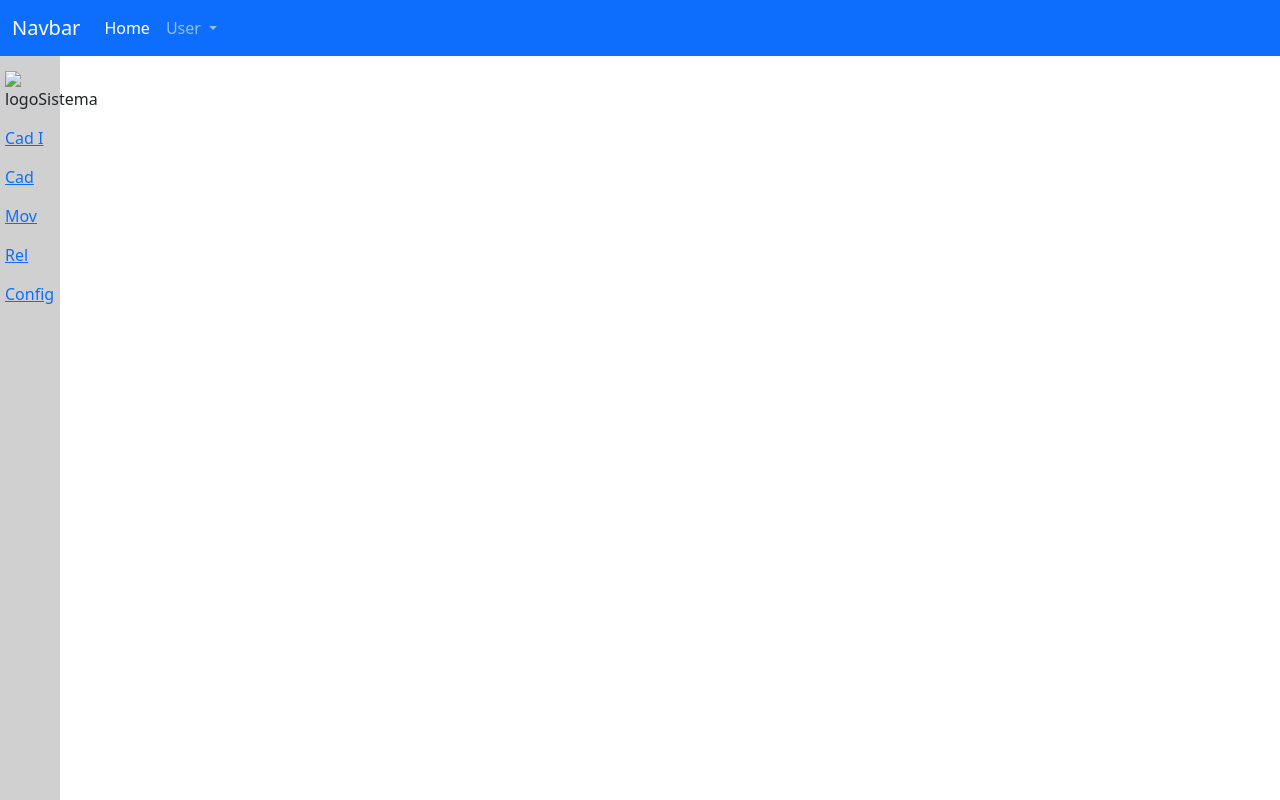
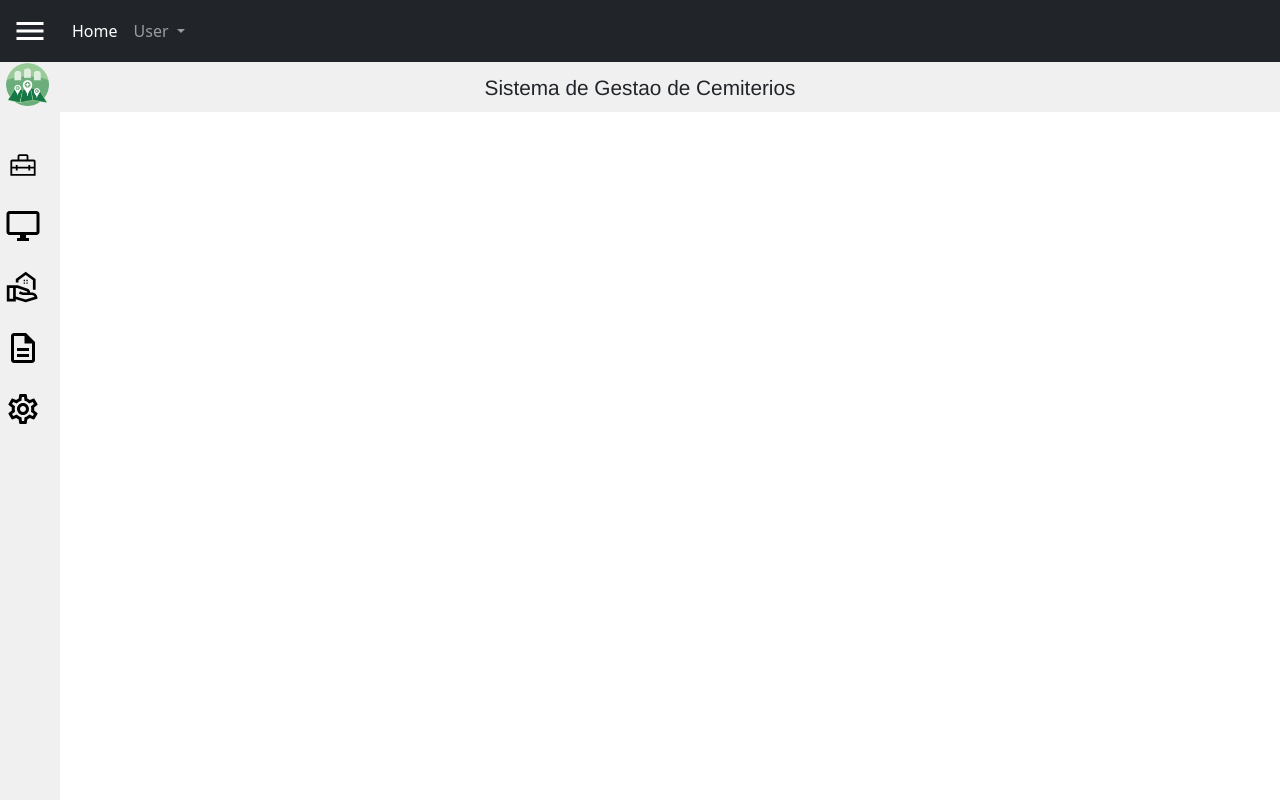
Before and after one commit to MarcosLaignier/Sistema-de-gestao-de-cemiterios, a plain HTML site: page index.html in a window 1280 px wide. Drawn offline with nearby package versions, Linux system fonts and the light colour scheme.

Commit message:
Version01.1

```diff
--- a/index.html
+++ b/index.html
@@ -10,9 +10,9 @@
 </head>
 <body>
     <header>
-        <nav class="navbar navbar-expand-lg navbar-dark bg-primary">
+        <nav class="navbar navbar-expand-lg navbar-dark bg-dark">
             <div class="container-fluid">
-              <a class="navbar-brand" href="#">Navbar</a>
+              <a class="navbar-brand" href="#" id="button" onclick="toogle()"><img src="./src/Icons/menu.svg" alt=""></a>
               <button class="navbar-toggler" type="button" data-bs-toggle="collapse" data-bs-target="#navbarNavDropdown" aria-controls="navbarNavDropdown" aria-expanded="false" aria-label="Toggle navigation">
                 <span class="navbar-toggler-icon"></span>
               </button>
@@ -21,8 +21,6 @@
                   <li class="nav-item">
                     <a class="nav-link active" aria-current="page" href="#">Home</a>
                   </li>
-
-
                   <li class="nav-item dropdown">
                     <a class="nav-link dropdown-toggle" href="#" id="navbarDropdownMenuLink" role="button" data-bs-toggle="dropdown" aria-expanded="false">
                       User
@@ -40,15 +38,28 @@
     </header>
 
     <div id="left_bar">
+      <img src="./src/Icons/logo.png" alt="logo" id="logo">
       <ul>
-        <img src="" alt="logoSistema">
-        <a href=""><li>Cad I</li></a>
-        <a href=""><li>Cad</li></a>
-        <a href=""><li>Mov</li></a>
-        <a href=""><li>Rel</li></a>
-        <a href=""><li>Config</li></a>
+        <a href="#"><li><img src="./src/Icons/cad_inicial.svg" alt="" title="Cadastros Iniciais" ></li></a>
+        <a href="#"><li><img src="./src/Icons/cadastros.svg" alt="" title="Cadastros"></li></a>
+        <a href="#"><li><img src="./src/Icons/moviment.svg" alt="" title="Movimentos"></li></a>
+        <a href="#"><li><img src="./src/Icons/report.svg" alt="" title="Relatorios"></li></a>
+        <a href="#"><li><img src="./src/Icons/config.svg" alt="" title="Configurações"></li></a>
       </ul>
 
+    </div>
+    <div id="extend_left_bar">
+      <img src="./src/Icons/logo.png" alt="logo" id="logo">
+      <ul>
+        <a href="#"><li><img src="./src/Icons/cad_inicial.svg" alt="" title="Cadastros Iniciais"></li></a>
+        <a href="#"><li><img src="./src/Icons/cadastros.svg" alt="" title="Cadastros"></li></a>
+        <a href="#"><li><img src="./src/Icons/moviment.svg" alt="" title="Movimentos"></li></a>
+        <a href="#"><li><img src="./src/Icons/report.svg" alt="" title="Relatorios"></li></a>
+        <a href="#"><li><img src="./src/Icons/config.svg" alt="" title="Configurações"></li></a>
+      </ul>
+    </div>
+    <div id="top_bar">
+      <p>Sistema de Gestao de Cemiterios</p>
     </div>
 
     <nav>
@@ -58,4 +69,6 @@
 
     </footer>
 </body>
+<script type="text/javascript" src="scripts.js"></script>
+
 </html>
--- /dev/null
+++ b/scripts.js
@@ -0,0 +1,14 @@
+/* var extendleftBar = document.getElementById('button');
+extendleftBar.onclick = function() {
+    if  (document.getElementById('extend_left_bar').style.display = 'block'){
+    document.getElementById('extend_left_bar').style.display = 'none';
+}
+}  */
+
+function toogle(){
+    if  (document.getElementById('extend_left_bar').style.display = 'none'){
+        document.getElementById('extend_left_bar').style.display = 'block';
+    }else
+        document.getElementById('extend_left_bar').style.display = 'none'
+
+}
--- a/style.css
+++ b/style.css
@@ -1,9 +1,15 @@
 header{
     display: block;
     position: relative;
+
 }
+#logo{
+    height: 45px;
+    padding: 0px 5px;
+}
+
 #left_bar{
-    background-color: #d0d0d0;
+    background-color: #f0f0f0;
     position: fixed;
     height: 100%;
     width: 60px;
@@ -11,11 +17,45 @@ header{
 
 #left_bar ul li{
     list-style: none;
-    padding: 15px 0 0 0;
+    padding: 25px 0 0 0;
 
 }
 #left_bar ul {
-    list-style: none;
+
     padding: 15px 0 0 5px;
 
 }
+
+#top_bar{
+    background-color: #f0f0f0;
+
+    height: 50px;
+    text-align: center;
+    font-size: 1.3em;
+    font-family: 'Franklin Gothic Medium', 'Arial Narrow', Arial, sans-serif;
+}
+
+#top_bar p{
+    padding: 10px 0;
+}
+.collapse navbar-collapse ul{
+    align-items: flex-end;
+}
+
+#extend_left_bar{
+    background-color: #f0f0f0;
+    position: fixed;
+    height: 100%;
+    width: 200px;
+    display: none;
+}
+
+#extend_left_bar ul li{
+    list-style: none;
+    padding: 25px 0 0 0;
+
+}
+#extend_left_bar ul {
+     padding: 15px 0 0 5px;
+
+}
```
Also changed, not shown: src/Icons/cad_inicial.svg (added), src/Icons/cadastros.svg (added), src/Icons/config.svg (added), src/Icons/logo.png (added), src/Icons/menu.svg (added), src/Icons/moviment.svg (added), src/Icons/report.svg (added).
